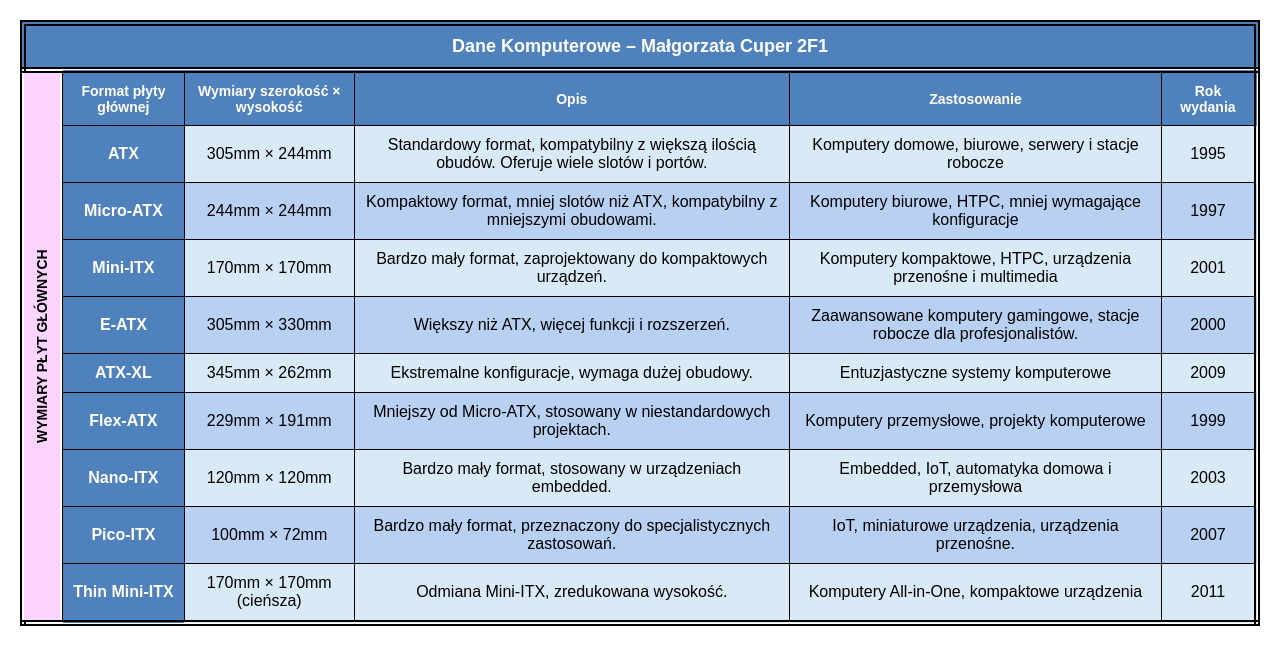
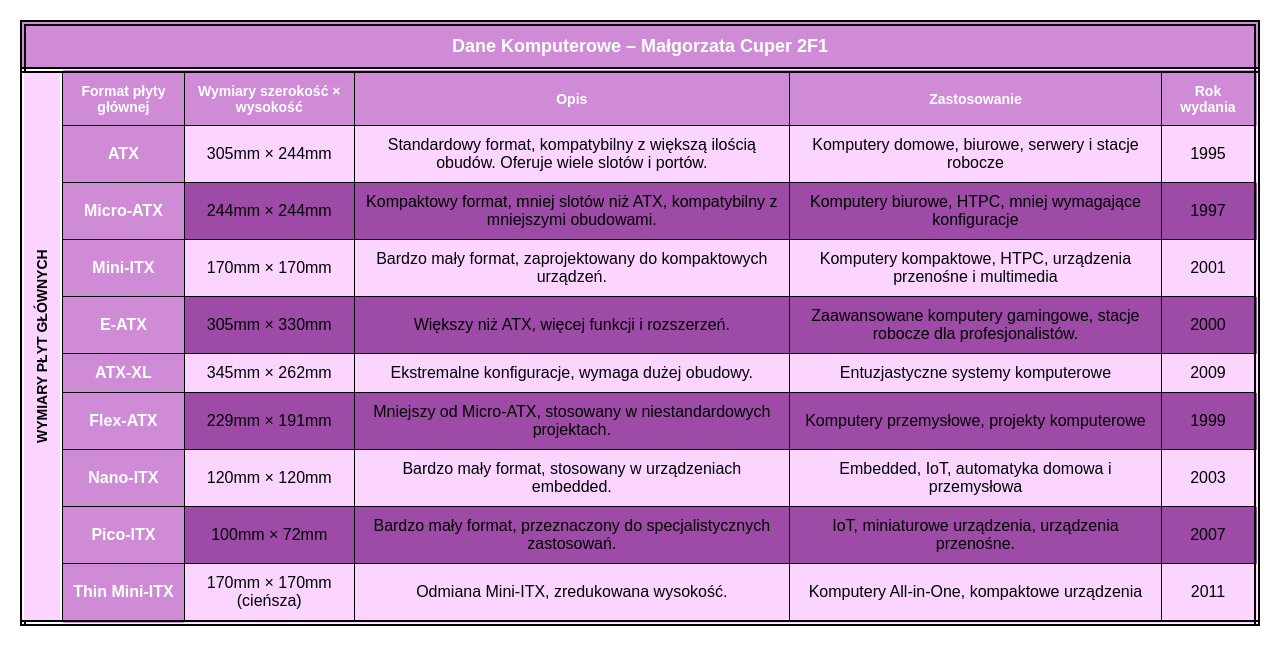
Before and after one commit to Goszka2137/tabela, a plain HTML site: page index.html in a window 1280 px wide. Drawn offline with Linux system fonts and the light colour scheme.

Commit message:
Update index.html

```diff
--- a/index.html
+++ b/index.html
@@ -23,14 +23,14 @@
         }
 
         th {
-            background-color: #4f81bd; /* Kolor nagłówków */
+            background-color: #cf8bd6; /* Kolor nagłówków */
             color: white; /* Biały kolor tekstu */
             font-size: 14px;
             font-weight: bold;
         }
 
         .header {
-            background-color: #4f81bd; /* Kolor tła nagłówka tabeli */
+            background-color: #cf8bd6; /* Kolor tła nagłówka tabeli */
             color: white; /* Biały tekst */
             text-align: center;
             font-size: 18px;
@@ -50,16 +50,16 @@
 
         /* Naprzemienne kolorowanie wierszy poza pierwszą kolumną */
         tr:nth-child(even) td:not(:first-child) {
-            background-color: #d9eaf7; /* Jasny niebieski */
+            background-color: #fbd4ff; /* Jasny niebieski */
         }
 
         tr:nth-child(odd) td:not(:first-child) {
-            background-color: #b8d1f3; /* Ciemny niebieski */
+            background-color: #9d4ba6; /* Ciemny niebieski */
         }
 
         /* Kolumna Format Płyty Głównej */
         .format-column, .format-column-header {
-            background-color: #4f81bd; /* Ciemniejszy niebieski kolor */
+            background-color: #cf8bd6; /* Ciemniejszy niebieski kolor */
             color: white; /* Biały tekst */
             font-weight: bold;
         }
```
